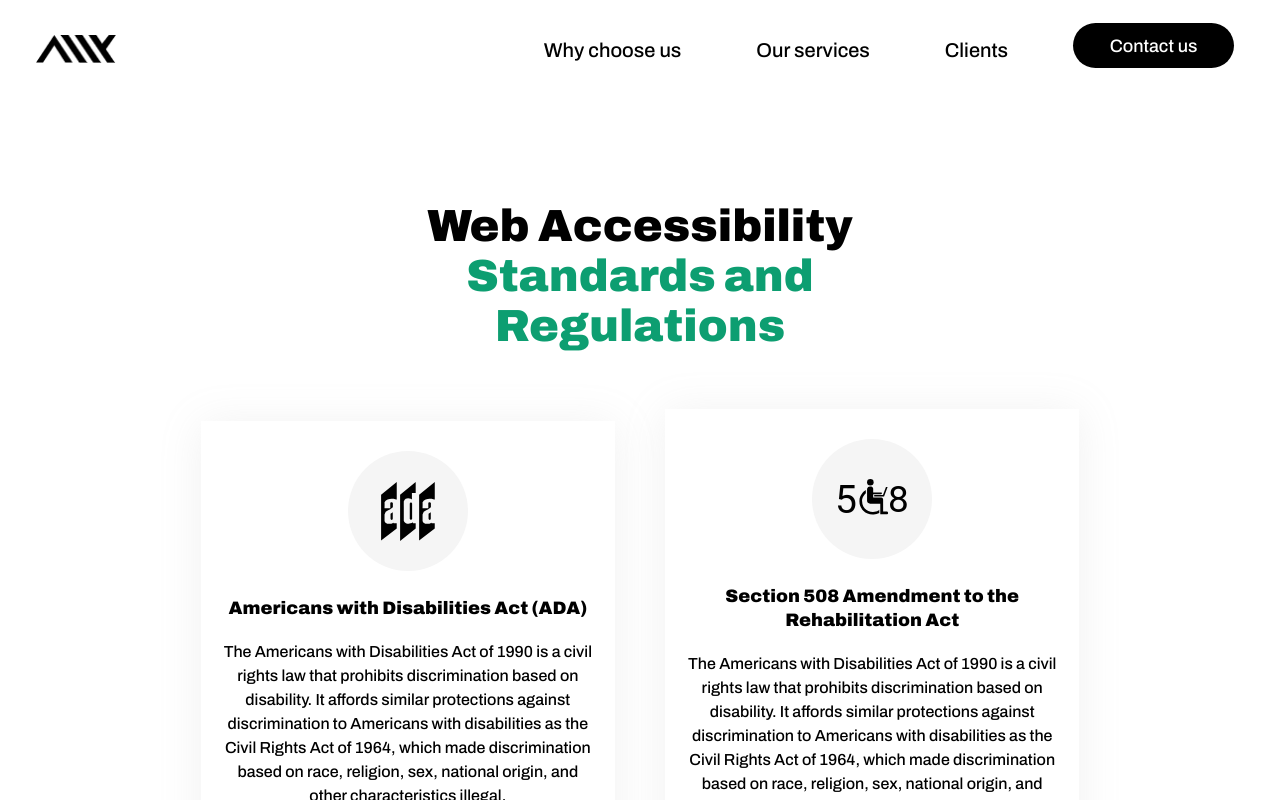
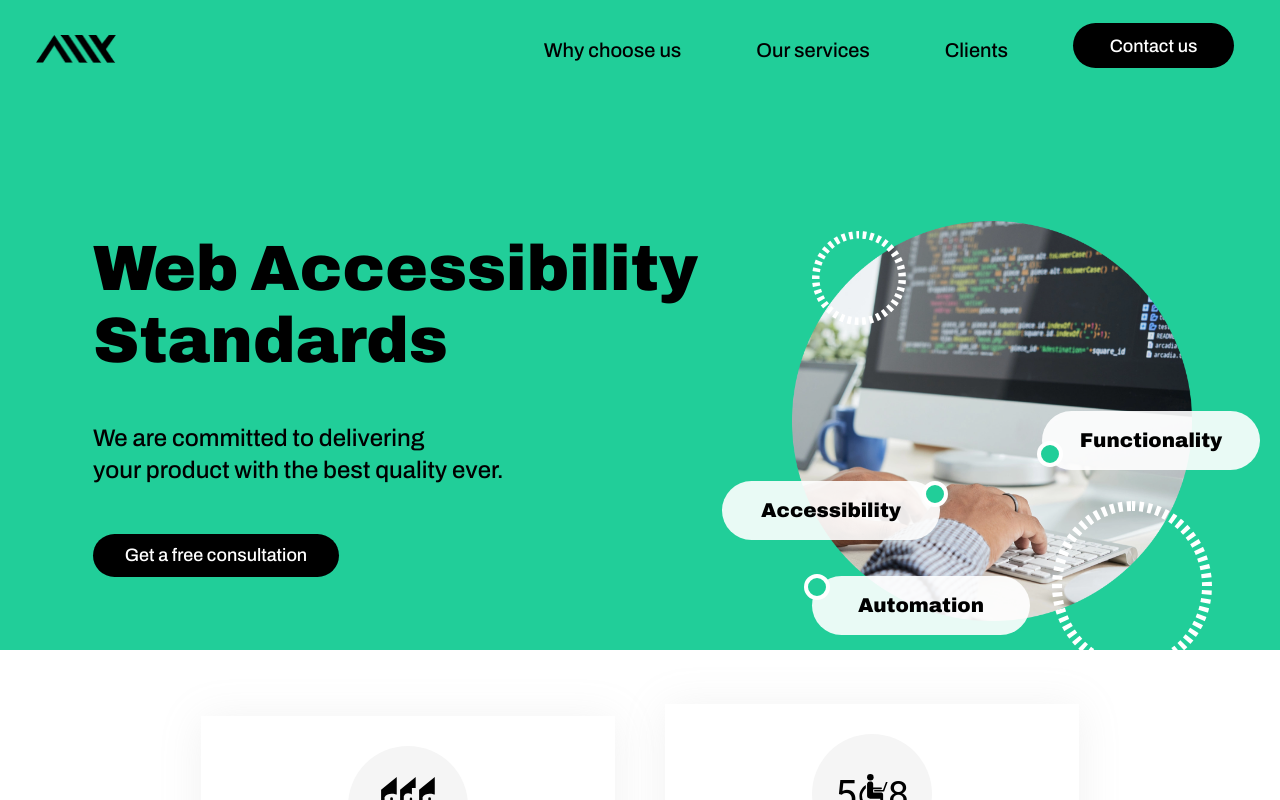
Before and after one commit to a11ysolutions/website, a React (Create React App) app: page /regulations in a window 1280 px wide. Shown: the top 800 px of the page. Built offline with nearby package versions, Linux system fonts and the light colour scheme.

Commit message:
fix: make top of regulations as in home

```diff
--- a/src/Components/StandardsRegulations/StandardRegulations.js
+++ b/src/Components/StandardsRegulations/StandardRegulations.js
@@ -9,14 +9,15 @@ import { Helmet } from "react-helmet";
 import { scrollToContactForm } from '../Utils/Utils'
 
 import "./StandardRegulations.css";
+import HomeIlustration from '../UI/HomeIlustration/HomeIlustration'
 
 function StandardRegulations() {
 
     useEffect(() => {
-        const layout = document.querySelector(".layout-content");
+        // const layout = document.querySelector(".layout-content");
         const topCircles = document.querySelector(".circles-container");
 
-        layout.style.background = "white";
+        // layout.style.background = "white";
         topCircles.style.display = "none";
     }, [])
 
@@ -29,13 +30,29 @@ function StandardRegulations() {
               </title>
             </Helmet>
 
-            <BicolorTitledText
-                color1="black"
-                color2="#0D9E71"
-                color1Text="Web Accessibility"
-                color2Text="Standards and Regulations"
-                className="regulations"
-            />
+            <div style={{ display: "flex", flexDirection: "column", alignItems: "center", marginBottom: "60px"}}>
+                <div className="a11y-home-presentation-container">
+                    <div className="presentation-sign home-presentation-sign-custom-text">
+                        <h1 style={{zIndex: 2}}><b>Web Accessibility <br />Standards</b></h1>
+
+                        <p>
+                            We are committed to delivering <br />
+                            your product with the best quality ever.
+                        </p>
+
+                        <Button size="large" style={{ marginTop: "24px" }} onClick={scrollToContactForm}>
+                            Get a free consultation
+                        </Button>
+                    </div>
+                    <div className="home-page-ilustration-container">
+                        <HomeIlustration
+                            firstPillText="Functionality"
+                            secondPillText="Accessibility"
+                            thirdPillText="Automation"
+                        />
+                    </div>
+                </div>
+            </div>
 
             <div className="vertical-cards-container" id="compliance-section">
                 <div className='v-card-subgroup'>
@@ -141,7 +158,7 @@ function StandardRegulations() {
 
             </section>
 
-            <section className="green-bg-section regulations">
+            <section className="shadowed-section regulations">
                 <BicolorTitledText
                     color1="black"
                     color2="#0D9E71"
--- a/src/Components/UI/FooterLinks/FooterLinks.js
+++ b/src/Components/UI/FooterLinks/FooterLinks.js
@@ -7,7 +7,7 @@ function FooterLinks() {
         <div style={{ margin: "1em 0" }}>
             <nav className="footer-nav">
                 <ul className="footer-links">
-                    <li style={{}}><a href="/regulations" className="footer-link">Web Accessibility Standards and Regulations </a></li>
+                    <li style={{}}><a href="/regulations" className="footer-link">Web Accessibility Standards </a></li>
                     <li><a href="/#clients" className="footer-link">Services </a></li>
                     <li><a href="/privacy-policy" className="footer-link">Privacy Policy</a></li>
                     <li><a href="/sitemap" className="footer-link">Sitemap </a></li>
```
